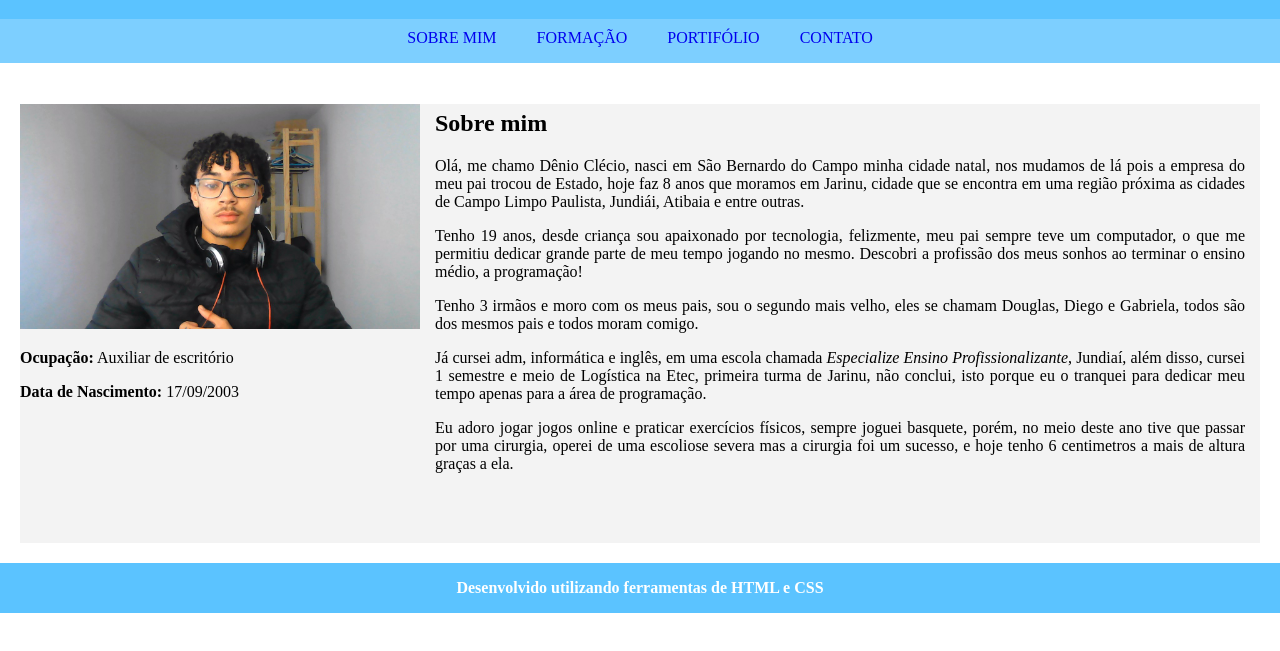
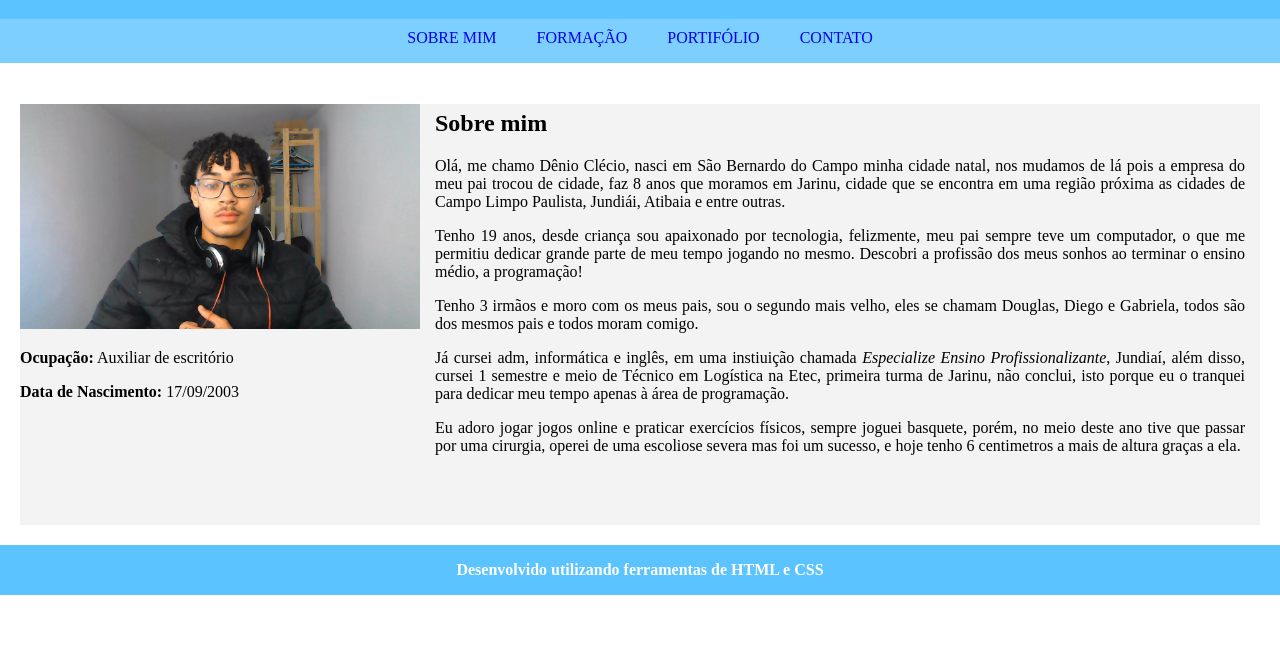
Before and after one commit to HazardBerserker/Meu-primeiro-site-super-simples, a plain HTML site: page index.html in a window 1280 px wide. Shown: the part 79-730 px from the top of the page. Drawn offline with Linux system fonts and the light colour scheme.

Commit message:
Atualização de parágrafos
Alteração do conteúdo de alguns parágrafos

```diff
--- a/index.html
+++ b/index.html
@@ -40,15 +40,15 @@
         <section class="principal">
             <h1>Sobre mim</h1>
 
-            <p>Olá, me chamo Dênio Clécio, nasci em São Bernardo do Campo minha cidade natal, nos mudamos de lá pois a empresa do meu pai trocou de Estado, hoje faz 8 anos que moramos em Jarinu, cidade que se encontra em uma região próxima as cidades de Campo Limpo Paulista, Jundiái, Atibaia e entre outras.</p>
+            <p>Olá, me chamo Dênio Clécio, nasci em São Bernardo do Campo minha cidade natal, nos mudamos de lá pois a empresa do meu pai trocou de cidade, faz 8 anos que moramos em Jarinu, cidade que se encontra em uma região próxima as cidades de Campo Limpo Paulista, Jundiái, Atibaia e entre outras.</p>
 
             <p>Tenho 19 anos, desde criança sou apaixonado por tecnologia, felizmente, meu pai sempre teve um computador, o que me permitiu dedicar grande parte de meu tempo jogando no mesmo. Descobri a profissão dos meus sonhos ao terminar o ensino médio, a programação!</p>
 
             <p>Tenho 3 irmãos e moro com os meus pais, sou o segundo mais velho, eles se chamam Douglas, Diego e Gabriela, todos são dos mesmos pais e todos moram comigo.</p>
 
-            <p>Já cursei adm, informática e inglês, em uma escola chamada <i>Especialize Ensino Profissionalizante</i>, Jundiaí, além disso, cursei 1 semestre e meio de Logística na Etec, primeira turma de Jarinu, não conclui, isto porque eu o tranquei para dedicar meu tempo apenas para a área de programação.</p>
+            <p>Já cursei adm, informática e inglês, em uma instiuição chamada <i>Especialize Ensino Profissionalizante</i>, Jundiaí, além disso, cursei 1 semestre e meio de Técnico em Logística na Etec, primeira turma de Jarinu, não conclui, isto porque eu o tranquei para dedicar meu tempo apenas à área de programação.</p>
 
-            <p>Eu adoro jogar jogos online e praticar exercícios físicos, sempre joguei basquete, porém, no meio deste ano tive que passar por uma cirurgia, operei de uma escoliose severa mas a cirurgia foi um sucesso, e hoje tenho 6 centimetros a mais de altura graças a ela.</p>
+            <p>Eu adoro jogar jogos online e praticar exercícios físicos, sempre joguei basquete, porém, no meio deste ano tive que passar por uma cirurgia, operei de uma escoliose severa mas foi um sucesso, e hoje tenho 6 centimetros a mais de altura graças a ela.</p>
         </section>
         <br><br><br>
     </div>
```
